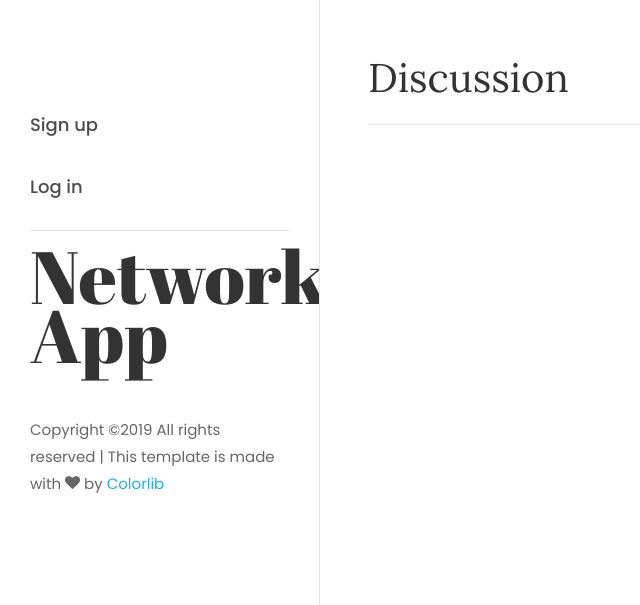
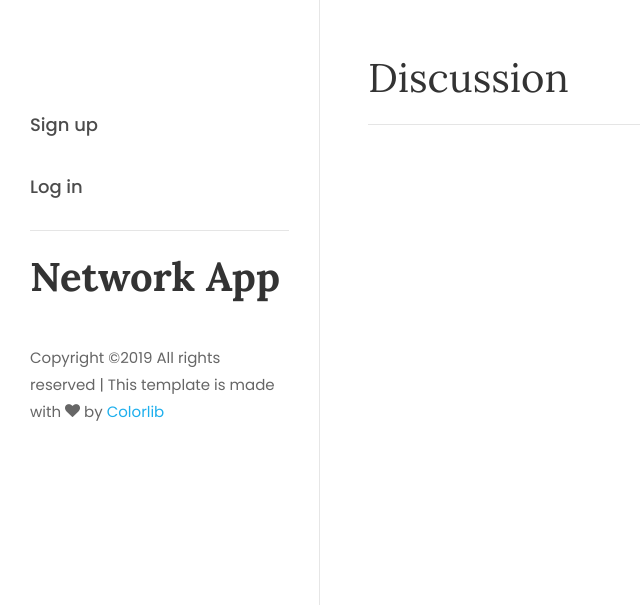
Before and after one commit to kevin123george/sayoneweb1, a Django app: template social_network/templates/QandA_index.html in a window 1280 px wide. Shown: the top 605 px of the page, without its empty margins (0-640 px from the left). Run offline with Django 3.2, Linux system fonts and the light colour scheme; the template is opened without the code that fills it, so the values that code supplies are empty; some libraries are stand-ins or nearby versions; some web fonts are replaced.

Commit message:
make it better

```diff
--- a/social_network/templates/base.html
+++ b/social_network/templates/base.html
@@ -63,7 +63,7 @@
 
 					{% endif %}
 					<hr />
-					<li><h1 id="colorlib-logo" class="mb-4" >Network <span>App</span></h1></li>
+					<li><h1><b>Network <span>App</span></b></h1></li>
 				</ul>
 
 			</nav>
```
